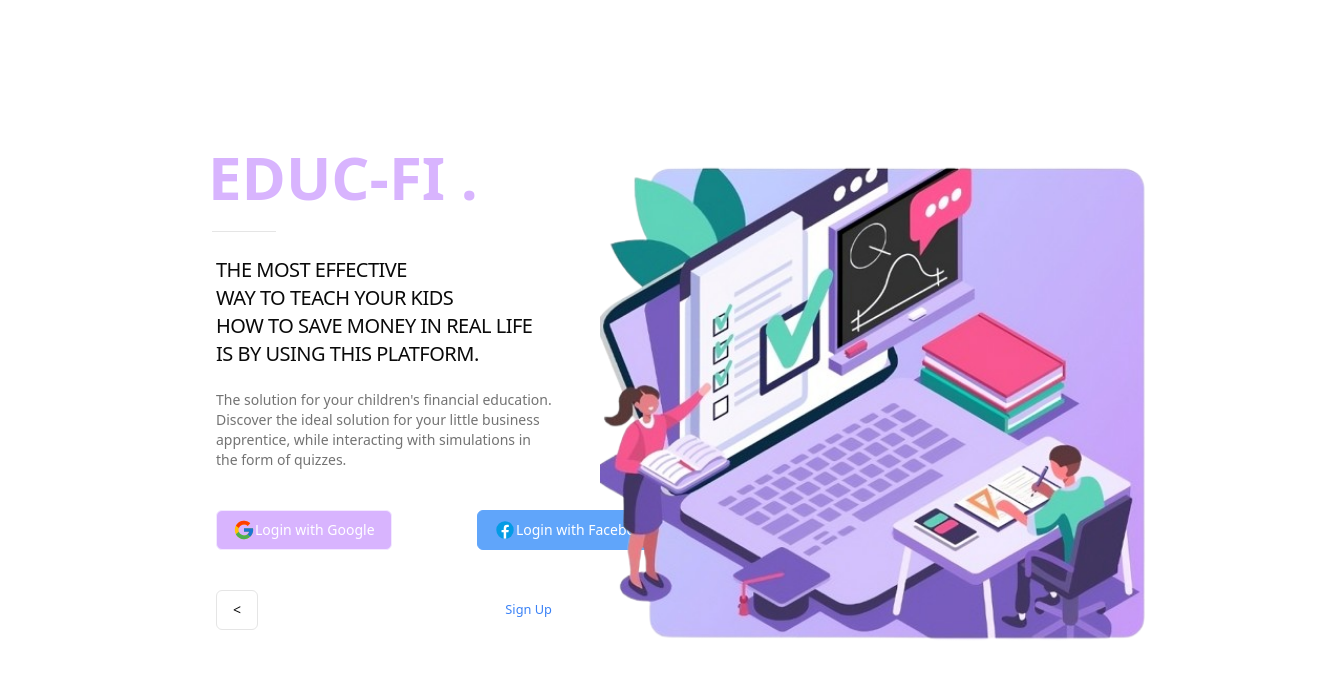
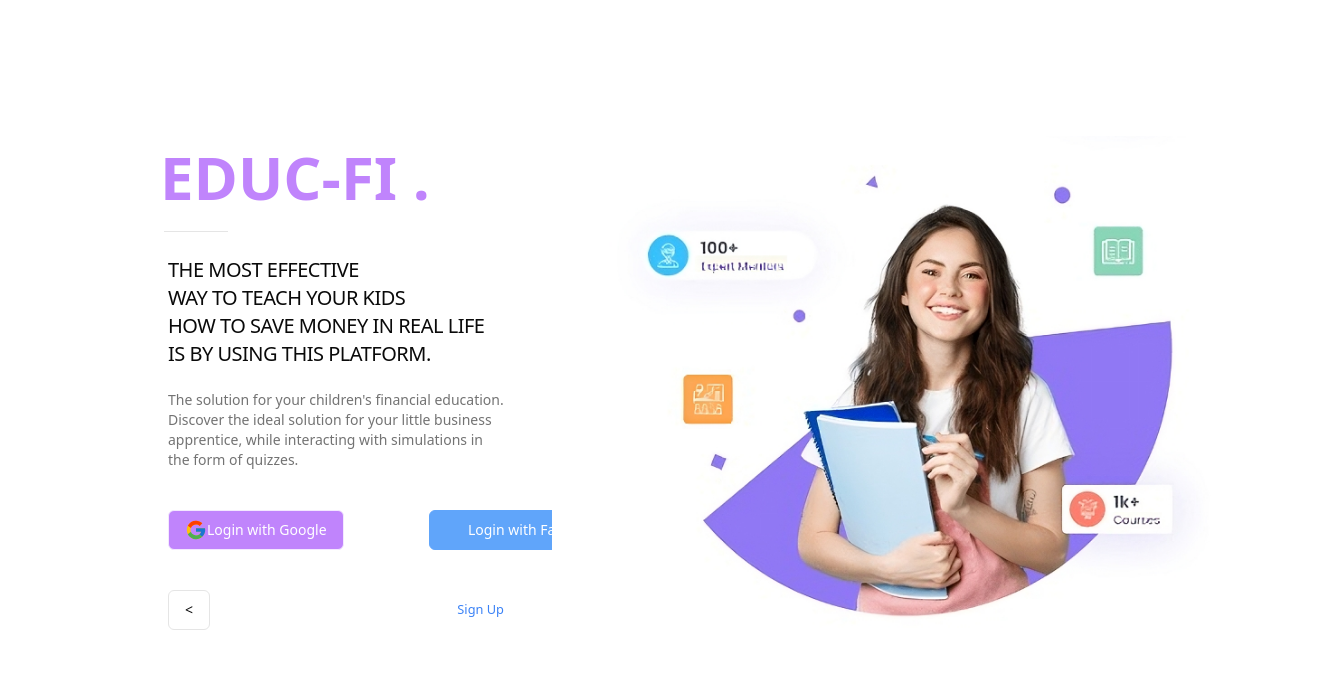
Before and after one commit to PeerDepsTeam/UI, a React (Vite) app: page /signin in a window 1280 px wide. Shown: the top 678 px of the page, 1328 px wide, since content can reach past the window. Built offline with nearby package versions, Linux system fonts and the light colour scheme.

Commit message:
feat(ui): change image for the second div

```diff
--- a/src/pages/login/Login.tsx
+++ b/src/pages/login/Login.tsx
@@ -8,21 +8,16 @@ import {
   CardTitle,
 } from "@/components/ui/card";
 import { Button } from "@/components/ui/button";
-import loginImage from "../../assets/login.png";
+import loginImage from "../../assets/background.png";
 import { Link } from "react-router-dom";
 
 const Login: FC = () => (
-  <div className="h-screen flex justify-center items-center" style={{
-    top:"50%",
-    // backgroundImage:`url($)`,
-  }}>
-    <div className="w-[30%] mx-auto" style={{
-      marginLeft:"15%",
-    }}>
+  <div className="h-screen flex justify-center items-center">
+    <div className="w-[30%] mx-auto" style={{ marginLeft: "15%" }}>
       <Card className="w-full h-full border-none shadow-none">
-        <h1 className="ml-4 font-bold text-purple-300 text-6xl">EDUC-FI .</h1>
-        <br/>
-        <hr className="text-purple-300 w-16 ml-5" />
+        <h1 className="ml-4 font-bold text-purple-400 text-6xl">EDUC-FI .</h1>
+        <br />
+        <hr className="text-purple-400 w-16 ml-5" />
         <CardHeader>
           <CardTitle className="text-xl font-normal mb-4">
             THE MOST EFFECTIVE <br />
@@ -40,7 +35,7 @@ const Login: FC = () => (
           <div className="flex justify-between mt-4">
             <Button
               variant="outline"
-              className="bg-purple-300 text-white border-purple-100"
+              className="bg-purple-400 text-white border-purple-100"
             >
               <svg
                 xmlns="http://www.w3.org/2000/svg"
@@ -68,9 +63,7 @@ const Login: FC = () => (
                 height="fit-content"
                 viewBox="0 0 48 48"
               >
-                <path fill="#039be5" d="M24 5A19 19 0 1 0 24 43A19 19 0 1 0 24 5Z"></path>
-                <path fill="#fff" d="M26.572,29.036h4.917l0.772-4.995h-5.69v-2.73c0-2.075,0.678-3.915,2.619-3.915h3.119v-4.359c-0.548-0.074-1.707-0.236-3.897-0.236c-4.573,0-7.254,2.415-7.254,7.917v3.323h-4.701v4.995h4.701v13.729C22.089,42.905,23.032,43,24,43c0.875,0,1.729-0.08,2.572-0.194V29.036z">
-                </path>
+                {/* ...Facebook icon paths... */}
               </svg>
               Login with Facebook
             </Button>
@@ -89,14 +82,13 @@ const Login: FC = () => (
       </Card>
     </div>
 
-    {/* Second div for the image */}
     <div className="w-[70%] mx-auto">
     <Card className="w-full border-none shadow-none">
-        <CardContent style={{ width: "600px" }}>
+      <CardContent style={{ width: "800px", backgroundColor: 'transparent' }}>
         <img
           src={loginImage}
           className="w-100 h-80 object-contain float-left"
-            style={{width:"600px" , height:"700px"}}
+          style={{ width: "700px", height: "700px", backgroundColor: 'transparent' }}
         />
       </CardContent>
     </Card>
```
Lines whose indentation alone changed are shown as unchanged.
